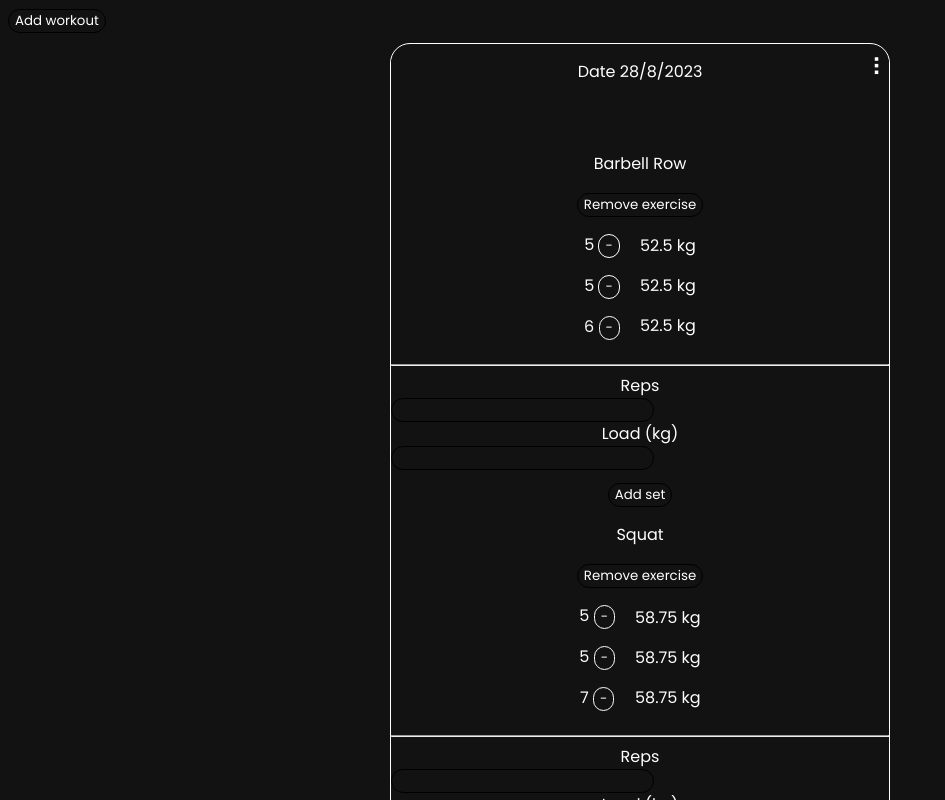
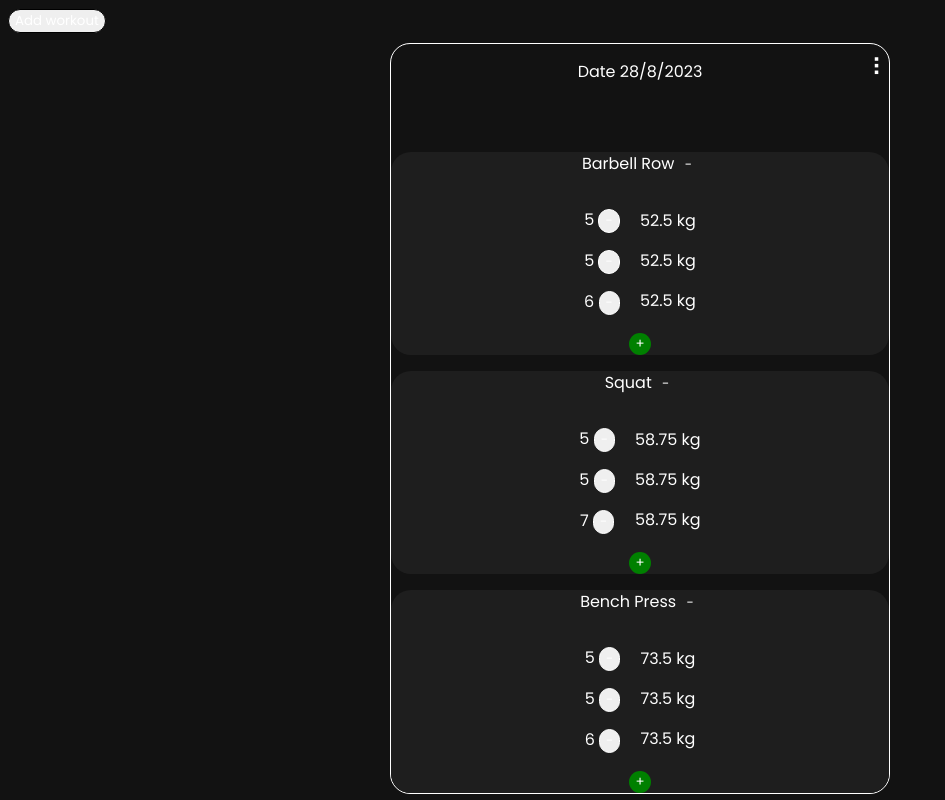
Before and after one commit to LerkkaP/WorkoutLogger, a React (Create React App) app: page / in a window 1280 px wide. Shown: the top 800 px of the page, without its empty margins (0-945 px from the left). Built offline with nearby package versions, Linux system fonts and the light colour scheme; data requests are answered from the project's data file.

Commit message:
improve styling and add overlay to setform

```diff
--- a/src/assets/style.css
+++ b/src/assets/style.css
@@ -4,9 +4,13 @@
   box-sizing: border-box;
   font-family: "Poppins", sans-serif;
   line-height: 1.5;
-  background-color: #121212;
   color: white;
   font-weight: 100;
+}
+
+body {
+  background-color: #121212;
+
 }
 
 .reps-sets-container {
@@ -33,6 +37,12 @@
   margin-top: 10px;
   text-align: center;
   width: 500px;
+
+}
+
+.exercise {
+  background-color: #1E1E1E;
+  border-radius: 20px;
 }
 
 /* buttons */
@@ -72,6 +82,11 @@ button:hover {
   border: none;
 }
 
+.exercise > p button {
+  border: none;
+  background: none;
+}
+
 /* forms/inputs */
 
 .workoutForm input,
@@ -104,8 +119,3 @@ button:hover {
 #menu li {
   padding: 10px;
 }
-
-/* Poista set form ja laita tilalle + josta avautuu setform
-
-   Lisäksi laitaa liikkeen lisäys kebab menuun
-*/
--- a/src/components/WorkoutList.js
+++ b/src/components/WorkoutList.js
@@ -16,13 +16,21 @@ const WorkoutList = () => {
   const data = useSelector((state) => state);
 
   const [hamburger, setHamburger] = useState(false);
-  const [isOpen, setIsOpen] = useState(false);
-  const [selectedWorkoutId, setSelectedWorkoutId] = useState(null);
+  const [exerciseOverlays, setExerciseOverlays] = useState({});
+  const [setOverlays, setSetOverlays] = useState({});
 
-  const toggleOverlay = (workoutId) => {
-    setIsOpen(!isOpen);
-    setSelectedWorkoutId(workoutId);
-    setIsOpen(!isOpen);
+  const toggleExerciseOverlay = (exerciseId) => {
+    setExerciseOverlays((prevState) => ({
+      ...prevState,
+      [exerciseId]: !prevState[exerciseId],
+    }));
+  };
+
+  const toggleSetOverlay = (exerciseId) => {
+    setSetOverlays((prevState) => ({
+      ...prevState,
+      [exerciseId]: !prevState[exerciseId],
+    }));
   };
 
   const handleToggleMenu = () => {
@@ -54,18 +62,31 @@ const WorkoutList = () => {
             <button onClick={() => handleDeleteWorkout(workout.id)}>
               Delete workout
             </button>{" "}
+            <button
+              className="add"
+              onClick={() => toggleExerciseOverlay(workout.id)}
+            >
+              add exercise
+            </button>
+            <Overlay
+              isOpen={exerciseOverlays[workout.id]}
+              onClose={() => toggleExerciseOverlay(workout.id)}
+            >
+              {exerciseOverlays[workout.id] && (
+                <ExerciseForm id={workout.id} />
+              )}
+            </Overlay>
           </li>
         </ul>
       )}
       {workout.exercises.map((exercise, i) => (
         <div key={i} className="exercise">
-          <p>{exercise.name}</p>
-          <button
+          <p>{exercise.name} <button
             id="deleteWorkout"
             onClick={() => handleDeleteExercise(workout.id, exercise.id)}
           >
-            Remove exercise
-          </button>
+            -
+          </button></p>
           <div className="reps-sets-container">
             <div className="reps">
               {exercise.sets.map((sets, i) => (
@@ -87,16 +108,25 @@ const WorkoutList = () => {
               ))}
             </div>
           </div>
-          <hr></hr>
-          <SetForm workout_id={workout.id} exercise_id={exercise.id} />
+          <button
+            className="add"
+            onClick={() => toggleSetOverlay(exercise.id)}
+          >
+            +
+          </button>
+          <Overlay
+            isOpen={setOverlays[exercise.id]}
+            onClose={() => toggleSetOverlay(exercise.id)}
+          >
+            {setOverlays[exercise.id] && (
+              <SetForm workout_id={workout.id} exercise_id={exercise.id} />
+            )}
+          </Overlay>
         </div>
       ))}
-      <button className="add" onClick={() => toggleOverlay(workout.id)}>+</button>
-      <Overlay isOpen={isOpen} onClose={toggleOverlay}>
-        {selectedWorkoutId && <ExerciseForm id={selectedWorkoutId} />}
-      </Overlay>
     </div>
   ));
 };
 
+
 export default WorkoutList;
```
